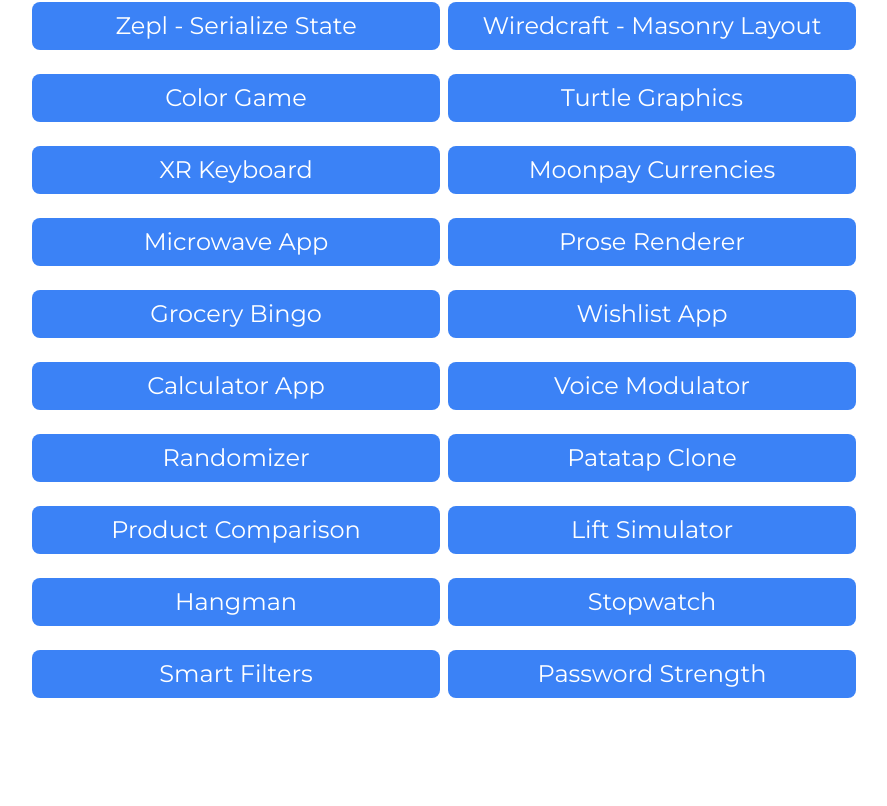
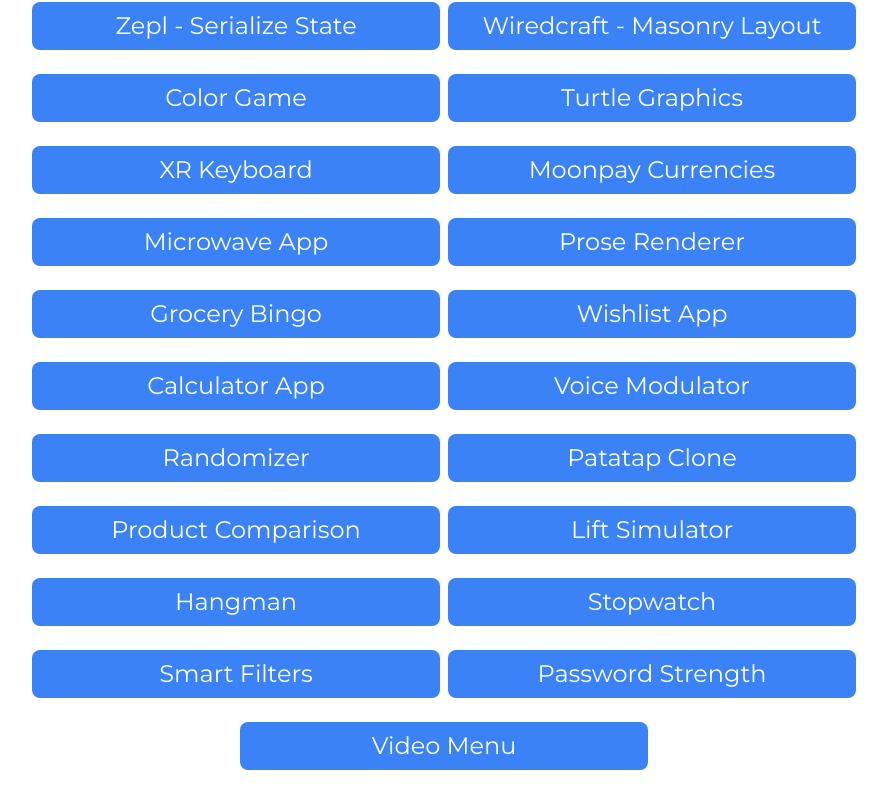
Before and after one commit to ShlokD/fe-challenges, a React (Vite) app: page / in a window 1280 px wide. Shown: the part 838-1644 px from the top of the page, without its empty margins (196-1083 px from the left). Before the commit the page ends 1572 px from the top, so only its background shows below. Built offline with nearby package versions, Linux system fonts and the light colour scheme.

Commit message:
Add video menu

```diff
--- a/src/App.tsx
+++ b/src/App.tsx
@@ -135,6 +135,9 @@ function App() {
         <li className="text-2xl w-1/3 text-center my-2 bg-blue-500 text-white p-2 rounded-lg">
           <Link to={`/password-strength`}>Password Strength</Link>
         </li>
+        <li className="text-2xl w-1/3 text-center my-2 bg-blue-500 text-white p-2 rounded-lg">
+          <Link to={`/video-menu`}>Video Menu</Link>
+        </li>
       </ul>
     </div>
   );
--- a/src/index.css
+++ b/src/index.css
@@ -118,3 +118,11 @@ body {
     background-color: black;
   }
 }
+
+#video-menu::-webkit-scrollbar {
+  display: none;
+}
+
+::-webkit-scrollbar {
+  display: none;
+}
--- a/src/main.tsx
+++ b/src/main.tsx
@@ -45,7 +45,7 @@ const Hangman = React.lazy(() => import("./hangman"));
 const Stopwatch = React.lazy(() => import("./stopwatch"));
 const SmartFilters = React.lazy(() => import("./smart-filters"));
 const PasswordStrength = React.lazy(() => import("./password-strength"));
-
+const VideoMenu = React.lazy(() => import("./video-menu"));
 const router = createBrowserRouter([
   {
     path: "/",
@@ -211,6 +211,10 @@ const router = createBrowserRouter([
     path: "/password-strength",
     element: <PasswordStrength />,
   },
+  {
+    path: "/video-menu",
+    element: <VideoMenu />,
+  },
 ]);
 
 export const Main = (
--- /dev/null
+++ b/src/video-menu/index.tsx
@@ -0,0 +1,206 @@
+import { Fragment, useState } from "react";
+
+import HomeLink from "../home-link";
+
+type Noun = {
+  noun: string;
+  description: string;
+  video: string;
+};
+const nouns: Noun[] = [
+  {
+    noun: "Animal",
+    description: "The cat sat on the mat and watched the birds fly by",
+    video:
+      "https://v3.cdnpk.net/videvo_files/video/free/2019-11/large_watermarked/190301_1_25_11_preview.mp4",
+  },
+  {
+    noun: "Book",
+    description: "The old woman sat on the porch and rocked in her chair",
+    video:
+      "https://v3.cdnpk.net/videvo_files/video/premium/video0243/large_watermarked/07_Kreslo_fireplace_10_hot_tea_book_preview.mp4",
+  },
+  {
+    noun: "Computer",
+    description:
+      "The children played in the park while their parents watched from the sidelines.",
+    video:
+      "https://v3.cdnpk.net/videvo_files/video/free/2016-12/large_watermarked/Code_flythough_loop_01_Videvo_preview.mp4",
+  },
+  {
+    noun: "Door",
+    description:
+      "The train chugged along the tracks, carrying passengers to their destinations",
+    video:
+      "https://v1.cdnpk.net/videvo_files/video/premium/video0293/large_watermarked/_Vol.2Horror56_preview.mp4",
+  },
+  {
+    noun: "Flower",
+    description: "The waves crashed against the shore as the storm raged on",
+    video:
+      "https://v1.cdnpk.net/videvo_files/video/premium/video0031/large_watermarked/512_512-0032_preview.mp4",
+  },
+  {
+    noun: "House",
+    description:
+      "The robot walked down the street, its metallic limbs gleaming in the sunlight",
+    video:
+      "https://v1.cdnpk.net/videvo_files/video/premium/video0314/large_watermarked/601-2_601-8873_preview.mp4",
+  },
+  {
+    noun: "Mountain",
+    description:
+      "The spaceship landed on the alien planet, its crew eager to explore",
+    video:
+      "https://v5.cdnpk.net/videvo_files/video/premium/video0519/large_watermarked/CAPE%20TOWN_CAPETOWN_AERIAL_00098_preview.mp4",
+  },
+  {
+    noun: "Ocean",
+    description:
+      "The wizard cast a spell, and the castle disappeared in a puff of smoke",
+    video:
+      "https://v3.cdnpk.net/videvo_files/video/free/2020-05/large_watermarked/3d_ocean_1590675653_preview.mp4",
+  },
+  {
+    noun: "River",
+    description:
+      "The dragon soared through the sky, its wings casting a shadow on the ground below",
+    video:
+      "https://v3.cdnpk.net/videvo_files/video/premium/video0238/large_watermarked/06_day_part_II_725_lednik_S_handheld_preview.mp4",
+  },
+  {
+    noun: "Star",
+    description:
+      "The family loved and cared for each other, creating a strong and supportive bond",
+
+    video:
+      "https://v1.cdnpk.net/videvo_files/video/premium/video0042/large_watermarked/900-2_900-6186-PD2_preview.mp4",
+  },
+  {
+    noun: "Tree",
+    description:
+      "The doctor worked tirelessly to care for their patients, providing them with the best possible medical care",
+    video:
+      "https://v3.cdnpk.net/videvo_files/video/free/2022-01/large_watermarked/220114_01_Drone_4k_019_preview.mp4",
+  },
+  {
+    noun: "Fire",
+    description:
+      "The scientist peered into the microscope, hoping to make a breakthrough discovery",
+    video:
+      "https://v6.cdnpk.net/videvo_files/video/premium/video0003/large_watermarked/301_301-0154_preview.mp4",
+  },
+];
+
+const VideoMenu = () => {
+  const [selectedItem, setSelectedItem] = useState(-1);
+  const [page, setPage] = useState(-1);
+
+  const handleHover = (index: number) => {
+    setSelectedItem(index);
+  };
+
+  const handleClick = (index: number) => {
+    setPage(index);
+  };
+
+  const selected = nouns?.[page] || {};
+
+  return (
+    <div id="video-menu-app" className="flex flex-col w-full min-h-screen">
+      <header className="bg-orange-400 p-4 flex flex-row justify-center gap-2 items-center">
+        <HomeLink />
+        <h1 className="font-bold text-2xl text-white"> Video Menu </h1>
+      </header>
+      <main
+        className={`flex flex-col w-full min-h-screen items-center justify-center relative ${
+          selectedItem === -1 ? "bg-white" : "bg-black"
+        }`}
+      >
+        {page === -1 && (
+          <div
+            id="video-menu"
+            className="flex flex-col overflow-y-scroll items-center ml-auto w-full"
+            style={{
+              height: "70vh",
+            }}
+          >
+            {nouns.map((noun, i) => {
+              return (
+                <Fragment key={`menu-item-${i}`}>
+                  <video
+                    src={noun.video}
+                    loop
+                    muted
+                    playsInline
+                    autoPlay
+                    className={`${
+                      selectedItem === i ? "opacity-100" : "opacity-0"
+                    } h-full w-full absolute top-0 left-0`}
+                    style={{
+                      objectFit: "cover",
+                    }}
+                  />
+                  <button
+                    className={`${
+                      selectedItem === i
+                        ? "text-white"
+                        : selectedItem === -1
+                        ? "text-black"
+                        : "text-gray-600"
+                    } text-8xl w-full py-16 pr-16 text-left font-bold`}
+                    style={{
+                      zIndex: 2,
+                      paddingLeft: "20%",
+                    }}
+                    onMouseEnter={() => handleHover(i)}
+                    onMouseLeave={() => handleHover(-1)}
+                    onClick={() => handleClick(i)}
+                  >
+                    {noun.noun}
+                  </button>
+                </Fragment>
+              );
+            })}
+          </div>
+        )}
+        {page !== -1 && (
+          <div className="w-full min-h-screen">
+            <video
+              src={selected.video}
+              loop
+              muted
+              playsInline
+              autoPlay
+              className={"opacity-100 h-full w-full absolute top-0 left-0"}
+              style={{
+                objectFit: "cover",
+              }}
+            />
+            <button
+              className="text-white text-8xl w-full py-16 pr-16 relative text-left font-bold"
+              style={{
+                zIndex: 2,
+                paddingLeft: "20%",
+              }}
+              onClick={() => handleClick(-1)}
+            >
+              {selected.noun}
+            </button>
+            <p
+              className="text-white w-2/3 break-words bg-black bg-opacity-50 text-4xl py-8 pr-16 relative text-left font-bold"
+              style={{
+                zIndex: 2,
+                paddingLeft: "20%",
+              }}
+            >
+              {selected.description}
+            </p>
+          </div>
+        )}
+      </main>
+    </div>
+  );
+};
+
+export default VideoMenu;
```
Also changed, not shown: 1 other file (tests, documents, lock files or other folders).
